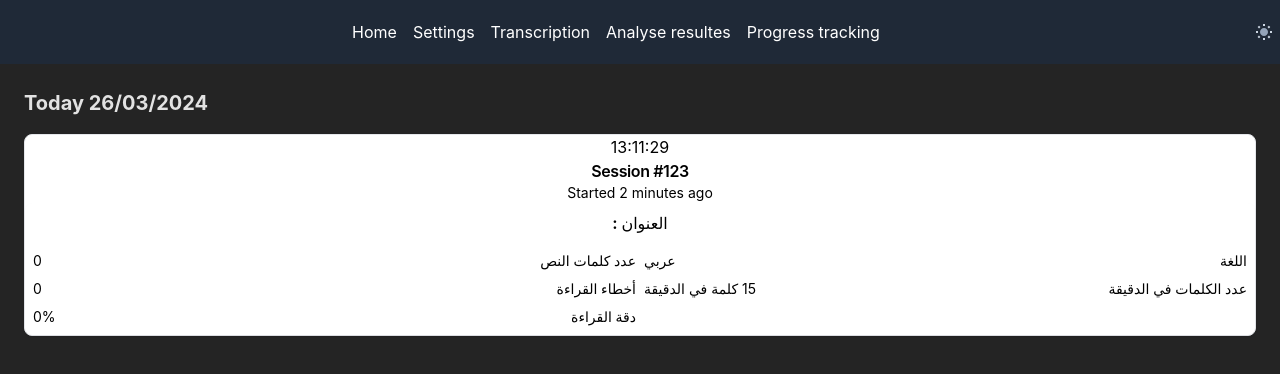
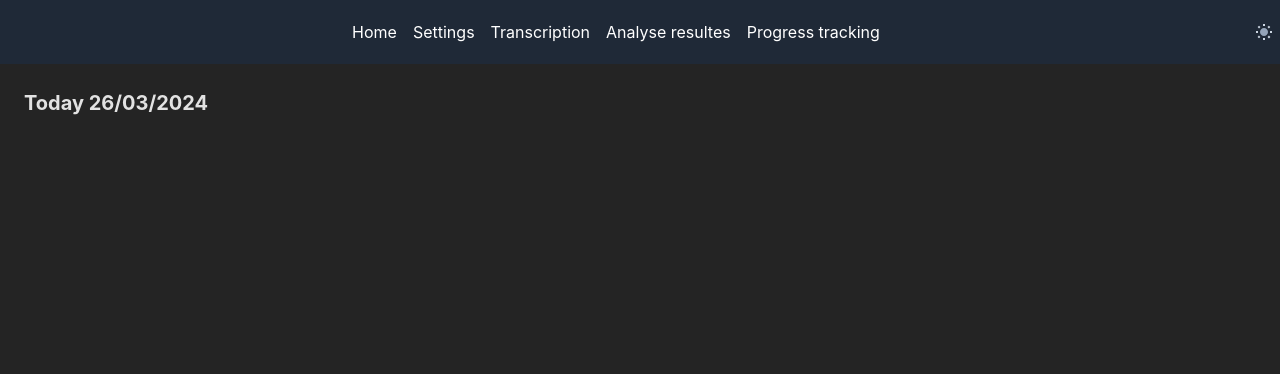
Before and after one commit to NidhalNaffati/hackathon-ramadan-2024, a React (Vite) app: page /tracking in a window 1280 px wide. Shown: the top 374 px of the page. Built offline with nearby package versions, Linux system fonts and the light colour scheme.

Commit message:
working in progress tracking page

```diff
--- a/src/components/SettingComponent.tsx
+++ b/src/components/SettingComponent.tsx
@@ -1,13 +1,14 @@
-import React, { useState } from "react";
-import { useTranslation } from "react-i18next";
+import React, {useState} from "react";
+import {useTranslation} from "react-i18next";
 
 const SettingComponent: React.FC = () => {
-	const { t, i18n } = useTranslation();
+	const {t, i18n} = useTranslation();
 
 	const storedLanguage = localStorage.getItem("language") || "en";
 	const storedTheme = localStorage.getItem("theme") || "light";
-	const storedWordSimilarityPercentage =
-		parseInt(localStorage.getItem("wordSimilarityPercentage") || "70");
+	const storedWordSimilarityPercentage = parseInt(
+		localStorage.getItem("wordSimilarityPercentage") || "70",
+	);
 
 	const [language, setLanguage] = useState(storedLanguage);
 	const [theme, setTheme] = useState(storedTheme);
@@ -58,12 +59,15 @@ const SettingComponent: React.FC = () => {
 	return (
 		<>
 			<div className=" w-[400px] border rounded-md border-white mx-auto m-[1rem] p-[15px]">
-				<h2>{t("navigation:settings")}</h2>
-				<div>
+				<h2 className={i18n.resolvedLanguage == "ar" ? "direction" : ""}>
+					{t("navigation:settings")}
+				</h2>
+				<div className={i18n.resolvedLanguage == "ar" ? "direction" : ""}>
 					<label htmlFor="language">{t("Language")}: </label>
 					<select
 						id="language"
 						value={language}
+						className="text-black"
 						onChange={(e) => handleLanguageChange(e.target.value)}
 					>
 						<option value="en">English</option>
@@ -71,11 +75,12 @@ const SettingComponent: React.FC = () => {
 						{/* Add more language options here */}
 					</select>
 				</div>
-				<div>
+				<div className={i18n.resolvedLanguage == "ar" ? "direction" : ""}>
 					<label htmlFor="theme">{t("Theme")}: </label>
 					<select
 						id="theme"
 						value={theme}
+						className="text-black"
 						onChange={(e) => handleThemeChange(e.target.value)}
 					>
 						<option value="light">Light</option>
@@ -83,7 +88,7 @@ const SettingComponent: React.FC = () => {
 						{/* Add more theme options here */}
 					</select>
 				</div>
-				<div>
+				<div className={i18n.resolvedLanguage == "ar" ? "direction" : ""}>
 					<label htmlFor="wordSimilarityPercentage">
 						{t("Word Similarity Percentage")}:{" "}
 					</label>
@@ -91,6 +96,7 @@ const SettingComponent: React.FC = () => {
 						type="number"
 						id="wordSimilarityPercentage"
 						value={wordSimilarityPercentage}
+						className="text-black"
 						onChange={(e) =>
 							handleWordSimilarityPercentageChange(parseInt(e.target.value))
 						}
--- a/src/i18/i18next.js
+++ b/src/i18/i18next.js
@@ -8,7 +8,7 @@ i18next
 	.init({
 		debug: false,
 		fallbackLng: "ar",
-		lng: "ar",
+		lng: "en",
 		resources: {
 			ar: {
 				translation: {
@@ -66,6 +66,8 @@ i18next
 					Transcription: "النص",
 					"Save Task": "إحفظ النتائج",
 					"Task saved with success!": "تم حفظ النتائج بنجاح",
+					"Restore Defaults Settings": "إسترجاع الإعدادات الإفتراضية",
+					"Word Similarity Percentage": "نسبة التشابه في الكلمة",
 				},
 				navigation: {
 					home: "الصفحة الرئيسية",
@@ -134,6 +136,7 @@ i18next
 					Transcription: "Transcription",
 					"Save Task": "Save Task",
 					"Task saved with success!": "Task saved with success!",
+					"Restore Defaults Settings": "Restore Defaults Settings",
 				},
 				navigation: {
 					home: "Home",
--- a/src/pages/Home.tsx
+++ b/src/pages/Home.tsx
@@ -33,7 +33,7 @@ export default function Home() {
 										loading="lazy"
 										alt="OpenAI logo"
 									/>
-									<div className="text-black font-bold">Powered by GPT</div>
+									<div className="text-black font-bold">Powered by Vosks</div>
 								</div>
 							</div>
 						</div>
--- a/src/pages/SpeechAnalyse.tsx
+++ b/src/pages/SpeechAnalyse.tsx
@@ -1,7 +1,8 @@
 import {Link} from "react-router-dom";
-import {useAppSelector} from "../store/hooks";
+import {useAppDispatch, useAppSelector} from "../store/hooks";
 import {useTranslation} from "react-i18next";
 import {useState} from "react";
+import {CreateNewTask} from "../store/features/getAigeneratedText";
 function SpeechAnalyse() {
 	const title = useAppSelector((state) => state.text.title);
 	const message = useAppSelector((state) => state.text.message);
@@ -13,6 +14,7 @@ function SpeechAnalyse() {
 	const wrongSpellingWords = useAppSelector(
 		(state) => state.text.wrongSpellingWords,
 	);
+	const dispatch = useAppDispatch();
 	const {t, i18n} = useTranslation();
 	const [isClickSave, setIsClickSave] = useState<boolean>(false);
 	return (
@@ -35,6 +37,14 @@ function SpeechAnalyse() {
 								className="cursor-pointer my-[1rem] inline-flex items-center justify-center whitespace-nowrap rounded-md text-sm font-medium ring-offset-background transition-colors focus-visible:outline-none focus-visible:ring-2 focus-visible:ring-ring focus-visible:ring-offset-2 disabled:pointer-events-none disabled:opacity-50 h-10 px-4 py-2 bg-green-500 hover:bg-[#444] text-white mb-[1rem]"
 								onClick={() => {
 									alert(t("Task saved with success!"));
+									dispatch(
+										CreateNewTask({
+											title,
+											totalWords: totalNumber,
+											accuracy,
+											wrongSpellingWords,
+										}),
+									);
 									setIsClickSave(true);
 								}}
 							>
--- a/src/pages/TrackingProgress.tsx
+++ b/src/pages/TrackingProgress.tsx
@@ -15,26 +15,24 @@ export default function TrackingProgress() {
 
 	// Concatenate day, month, and year with "/"
 	const formattedDate = day + "/" + month + "/" + year;
-	const totalNumber = useAppSelector((state) => state.text.totalWords);
-	const title = useAppSelector((state) => state.text.title);
-	const accuracy = useAppSelector((state) => state.text.accuracy);
-	const wrongSpellingWords = useAppSelector(
-		(state) => state.text.wrongSpellingWords,
-	);
-
+	const Tasks = useAppSelector((state) => state.text.Tasks);
 	return (
 		<div className="p-6">
 			<h1 className="font-bold text-[1.25rem] mb-[1rem]">
 				Today {formattedDate}
 			</h1>
 			<ul className="flex flex-col items-center">
-				<TaskElement
-					title={title}
-					numberWords={totalNumber}
-					wrongSpellingWords={wrongSpellingWords}
-					accuracy={accuracy}
-					wordParMinute={15}
-				/>
+				{Tasks.map((item) => {
+					return (
+						<TaskElement
+							title={item.title}
+							numberWords={item.totalWords}
+							wrongSpellingWords={item.wrongSpellingWords}
+							accuracy={item.accuracy}
+							wordParMinute={15}
+						/>
+					);
+				})}
 			</ul>
 		</div>
 	);
--- a/src/store/features/getAigeneratedText.tsx
+++ b/src/store/features/getAigeneratedText.tsx
@@ -4,6 +4,12 @@ import type {PayloadAction} from "@reduxjs/toolkit";
 interface ElementTraitement {
 	className: string;
 	value: string;
+}
+interface Task {
+	totalWords: number;
+	title: string;
+	accuracy: string;
+	wrongSpellingWords: number;
 }
 interface textAiState {
 	message: string;
@@ -13,6 +19,7 @@ interface textAiState {
 	accuracy: string;
 	wrongSpellingWords: number;
 	isReady: boolean;
+	Tasks: Task[];
 }
 
 // Define the initial state using that type
@@ -24,6 +31,7 @@ const initialState: textAiState = {
 	accuracy: "0",
 	wrongSpellingWords: 0,
 	isReady: false,
+	Tasks: [],
 };
 
 export const TextAiGenerator = createSlice({
@@ -62,6 +70,9 @@ export const TextAiGenerator = createSlice({
 		changeForDispatch: (state, action: PayloadAction<boolean>) => {
 			state.isReady = action.payload;
 		},
+		CreateNewTask: (state, action: PayloadAction<Task>) => {
+			state.Tasks.push(action.payload);
+		},
 	},
 });
 
@@ -71,7 +82,7 @@ export const {
 	getAccuracy,
 	getAllElementForAnalyse,
 	changeForDispatch,
+	CreateNewTask,
 } = TextAiGenerator.actions;
 
-
 export default TextAiGenerator.reducer;
```
